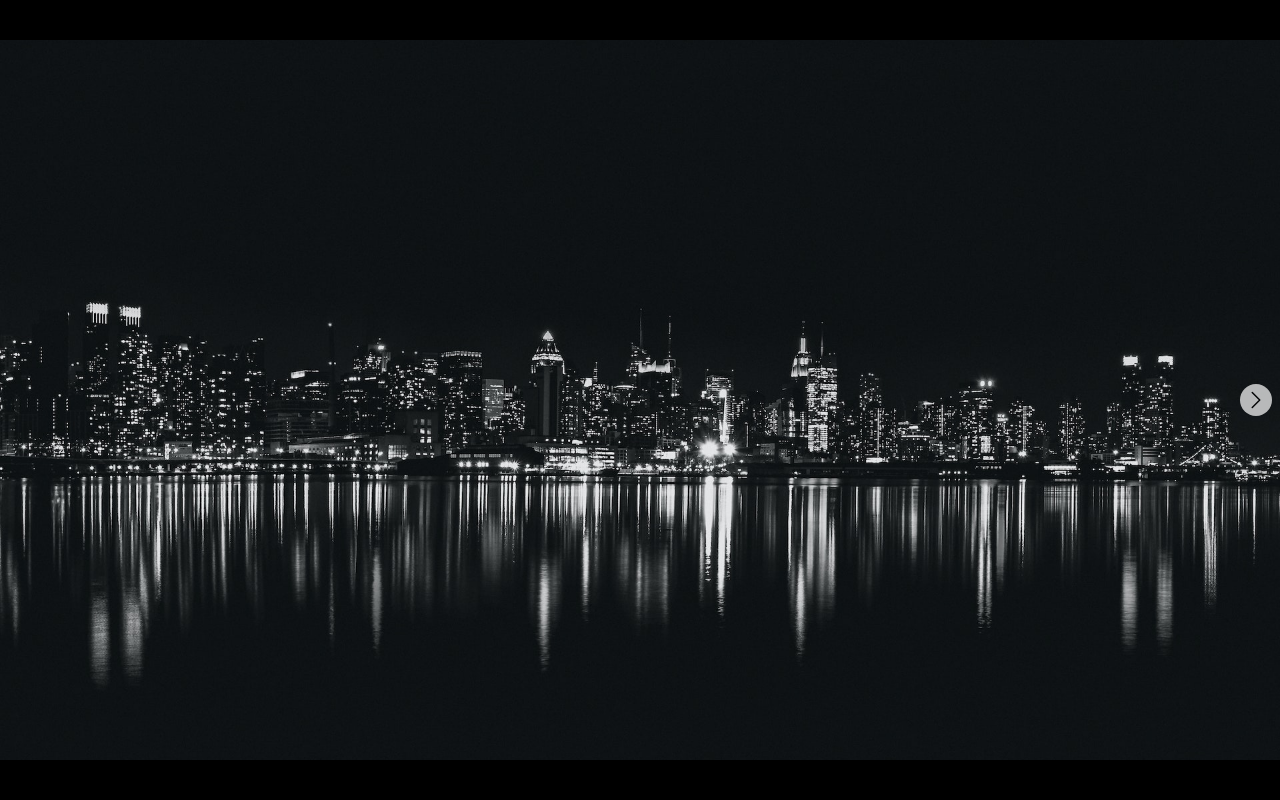
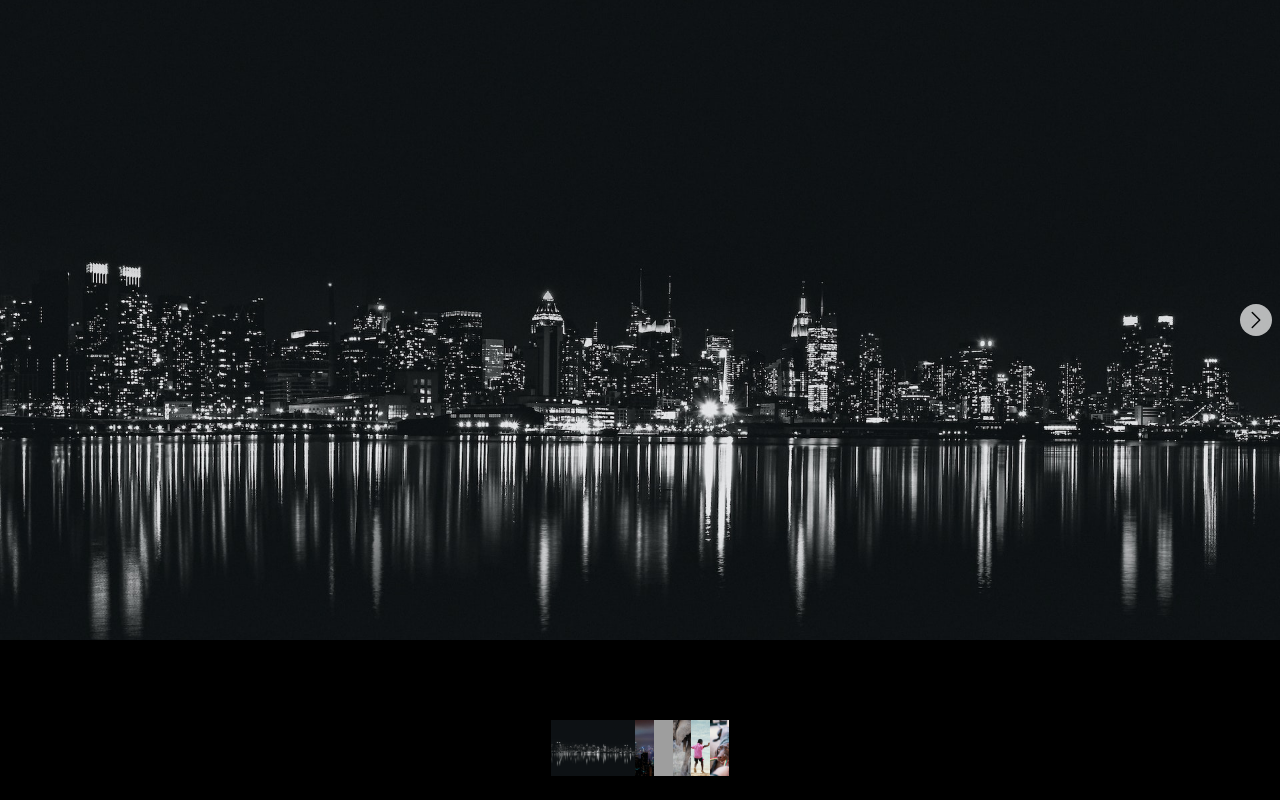
Before and after one commit to PhilaniNcube/buildui, a Next.js app: page / in a window 1280 px wide. Built offline with nearby package versions, Linux system fonts and the light colour scheme; grey boxes are pictures that could not be loaded.

Commit message:
carousel buttons

```diff
--- a/components/Carousel.tsx
+++ b/components/Carousel.tsx
@@ -12,6 +12,9 @@ let images = [
   "/images/image-6.jpeg",
 ]
 
+let collapsedAspectRatio = 1/3
+let fullAspectRatio = 3/2
+
 const Carousel = () => {
 
   let [index, setIndex] = useState(0)
@@ -19,7 +22,7 @@ const Carousel = () => {
   return (
     <MotionConfig transition={{ duration: 0.9, ease: [0.32, 0.72, 0, 1] }}>
       <div className="h-screen bg-bglack">
-        <div className="mx-auto flex h-full max-w-7xl flex-col justify-center">
+        <div className="mx-auto flex h-[80vh] max-w-7xl flex-col justify-center">
           <div className="relative overflow-hidden">
             <motion.div animate={{ x: `-${index * 100}%` }} className="flex">
               {images.map((image) => (
@@ -29,7 +32,7 @@ const Carousel = () => {
                   alt="Image"
                   width={1920}
                   height={1280}
-                  className="aspect-video object-cover"
+                  className="aspect-video object-cover w-full h-full"
                 />
               ))}
             </motion.div>
@@ -62,6 +65,29 @@ const Carousel = () => {
               )}
             </AnimatePresence>
           </div>
+
+          <div className="flex h-14 absolute justify-center inset-x-0 bottom-6 overflow-hidden">
+            <motion.div
+              animate={{ x: `-${(index * 100 * (1/3)) / (3/2) }%` }}
+              className="aspect-[3/2] flex"
+            >
+              {images.map((image, i) => (
+                <button
+                  key={image}
+                  onClick={() => setIndex(i)}
+                  className={`${i === index ? "aspect-[3/2]" : "aspect-[1/3]"}  shrink-0`}
+                >
+                  <Image
+                    src={image}
+                    alt="Image"
+                    width={1920}
+                    height={1280}
+                    className="h-full object-cover"
+                  />
+                </button>
+              ))}
+            </motion.div>
+          </div>
         </div>
       </div>
     </MotionConfig>
```
